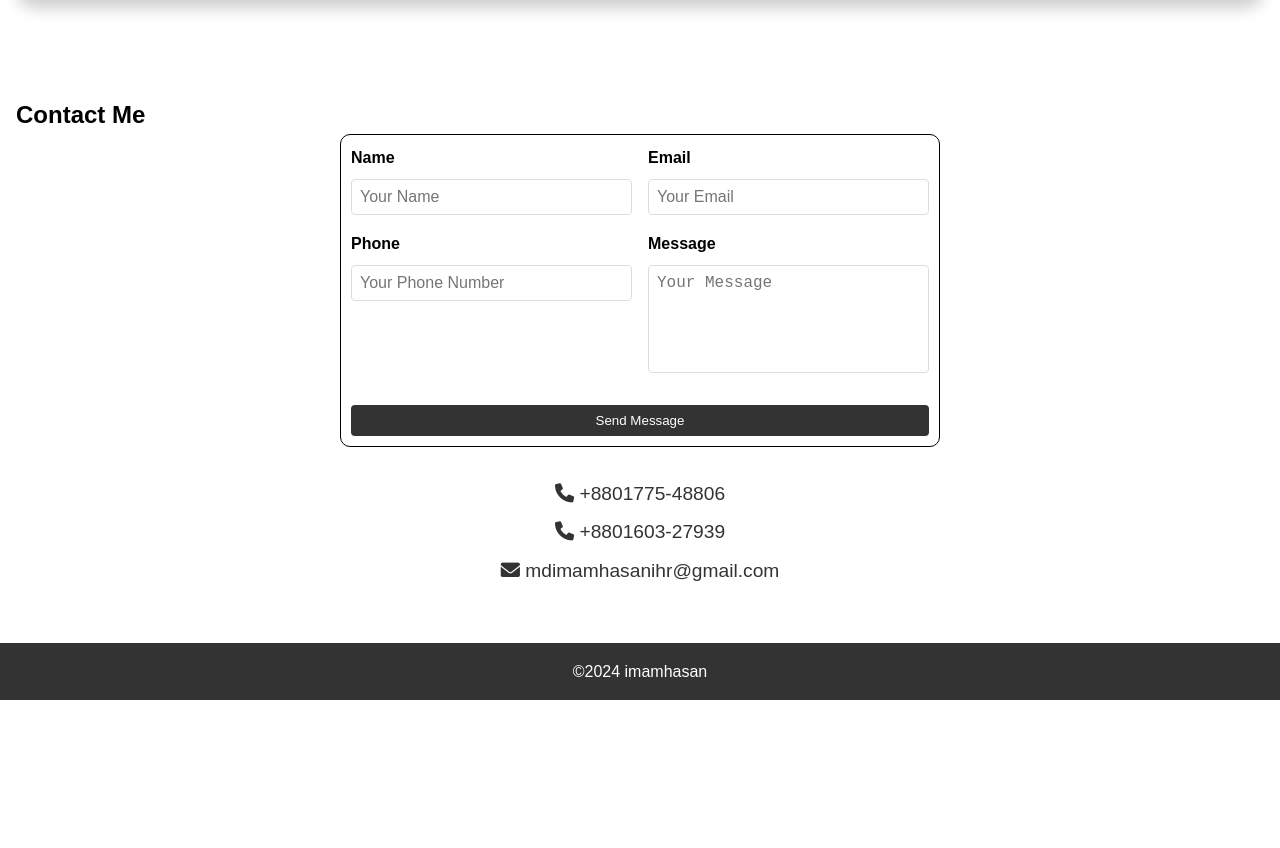
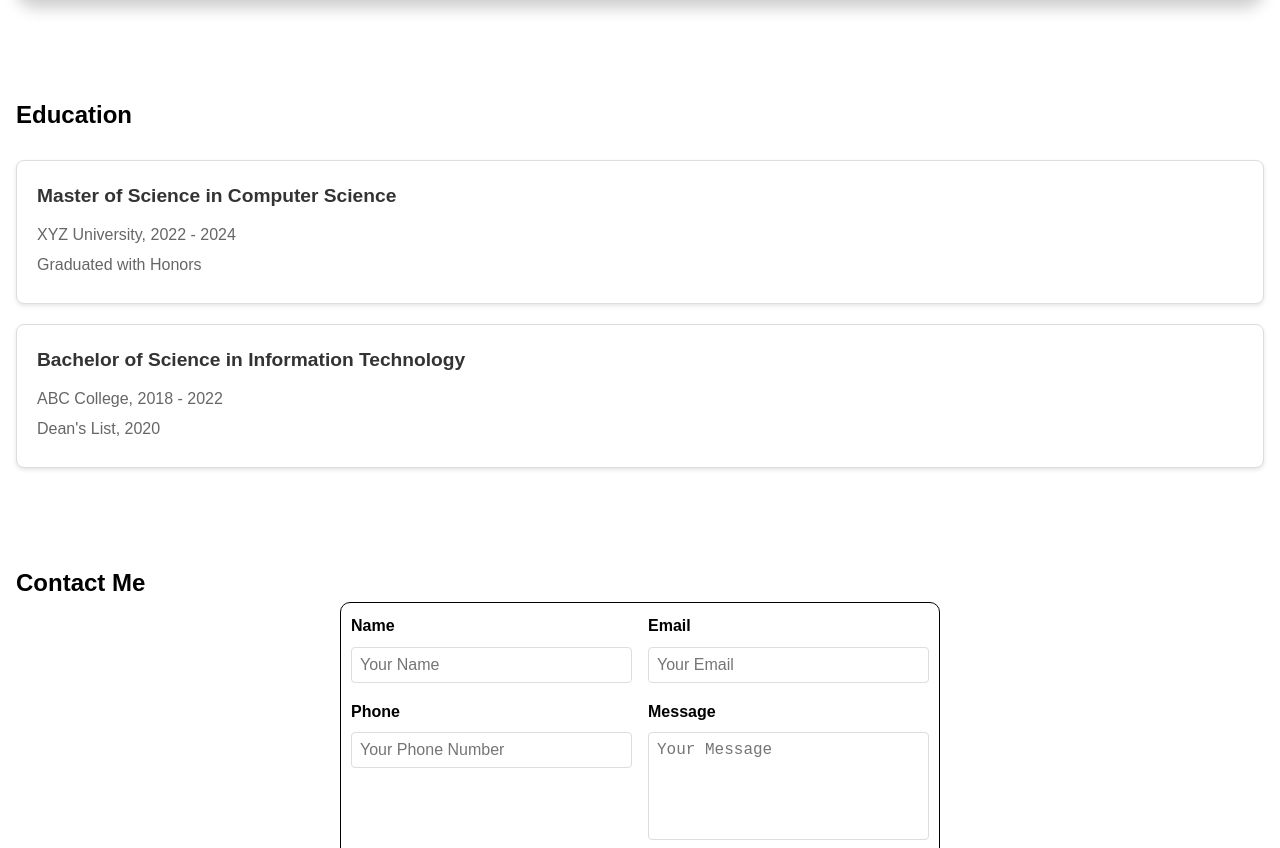
Before and after one commit to 123imamhasan/MyPortfolio, a plain HTML site: page index.html in a window 1280 px wide. Shown: the part 1977-2825 px from the top of the page. Before the commit the page ends 2677 px from the top, so only its background shows below. Drawn offline with Linux system fonts and the light colour scheme.

Commit message:
Edu-sec added

```diff
--- a/index.html
+++ b/index.html
@@ -95,6 +95,22 @@
             </div>
         </div>
     </section>
+    <!-- Education section -->
+    <section id="education">
+  <h2>Education</h2></br>
+  <div class="education-cards">
+    <div class="card">
+      <h3>Master of Science in Computer Science</h3>
+      <p>XYZ University, 2022 - 2024</p>
+      <p>Graduated with Honors</p>
+    </div>
+    <div class="card">
+      <h3>Bachelor of Science in Information Technology</h3>
+      <p>ABC College, 2018 - 2022</p>
+      <p>Dean's List, 2020</p>
+    </div>
+  </div>
+</section>
 
     <!-- Contact Section -->
     <section id="contact">
--- a/styles.css
+++ b/styles.css
@@ -139,6 +139,39 @@ section {
     justify-content: center;
     list-style: none;
 }
+
+
+.education-cards {
+  display: flex;
+  flex-direction: column;
+  gap: 20px;
+}
+
+.card {
+  background-color: #fff;
+  border: 1px solid #ddd;
+  border-radius: 8px;
+  box-shadow: 0 2px 4px rgba(0, 0, 0, 0.1);
+  padding: 20px;
+  transition: transform 0.3s ease, box-shadow 0.3s ease;
+}
+
+.card:hover {
+  transform: translateY(-10px);
+  box-shadow: 0 4px 8px rgba(0, 0, 0, 0.2);
+}
+
+.card h3 {
+  margin: 0 0 10px;
+  font-size: 1.2em;
+  color: #333;
+}
+
+.card p {
+  margin: 5px 0;
+  color: #666;
+}
+
 /* New about-content styles */
 .about-content {
     display: flex;
```
